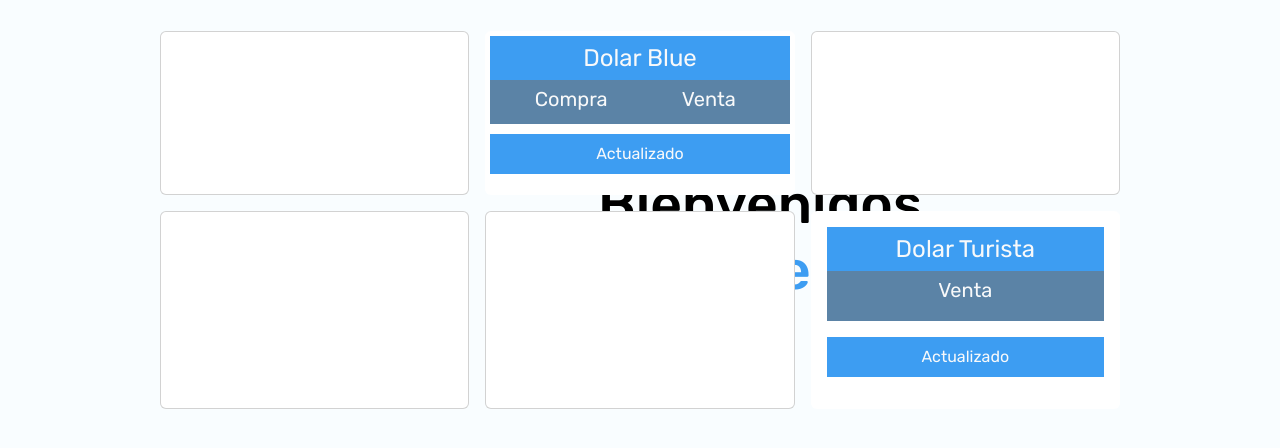
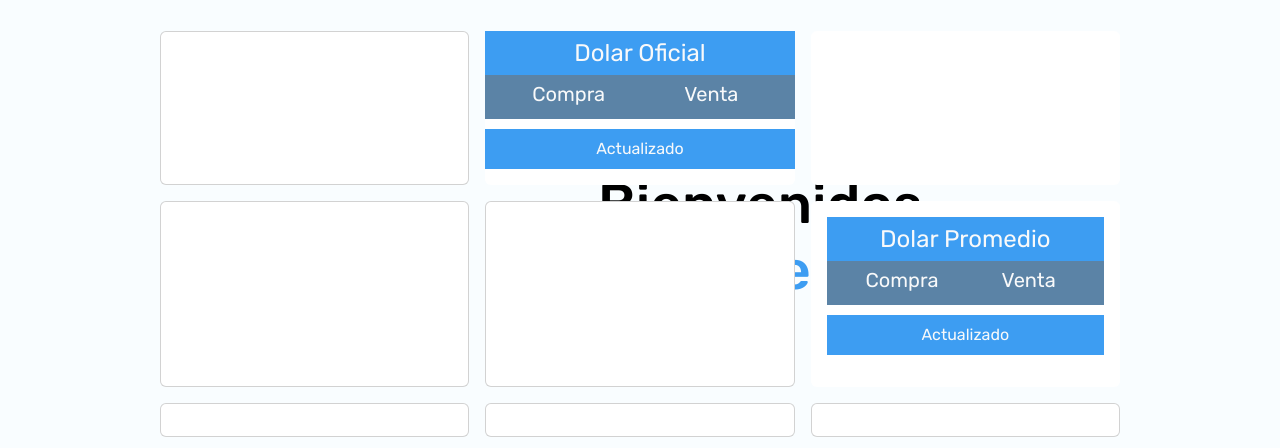
Before and after one commit to FlorenciaGalindezCasas/ITBANK, a plain HTML site: page index.html in a window 1280 px wide. Shown: the part 147-595 px from the top of the page. Drawn offline with nearby package versions, Linux system fonts and the light colour scheme; no server answers.

Commit message:
dolar oficial y promedio

```diff
--- a/index.css
+++ b/index.css
@@ -139,8 +139,8 @@ button:hover {
 /* Grid Dolar */
 
 .cv {
-  padding: 0px;
-  margin: 0px;
+  padding: 0%;
+  margin: 0%;
 }
 
 .db {
@@ -151,10 +151,13 @@ button:hover {
   background-color: #5b83a6;
 }
 
-#variacion,
-#venta,
-#compra,
-#card {
+#variacion_precio,
+#venta_precio,
+#venta_promedio,
+#variacion_promedio,
+#compra_precio,
+#compra_promedio,
+#tarjeta {
   margin: 0px;
   padding: 5px;
 }
--- a/index.html
+++ b/index.html
@@ -68,22 +68,63 @@
 
         <div class="col-12 col-lg-4 p-2">
           <article class="card h-100 border-0">
-            <div id="card" class="card-body border-0">
+            <div id="tarjeta class="card-body border-0">
               <div class="db container-fluid text-center text-light p-1 fs-4">
-                Dolar Blue
+                Dolar Oficial
               </div>
               <div class="valores container-fluid d-flex text-center pt-1 fs-5">
                 <div class="w-50 text-center">
                   <p class="cv text-light">Compra</p>
-                  <p id="compra" class="text-light"></p>
+                  <p id="compra_precio" class="text-light"></p>
                 </div>
                 <div class="w-50 text-center">
                   <p class="cv text-light">Venta</p>
-                  <p id="venta" class="text-light"></p>
+                  <p id="venta_precio" class="text-light"></p>
                 </div>
               </div>
               <div class="text-center">
-                <p id="variacion" class="text-dark"></p>
+                <p id="variacion_precio" class="text-dark"></p>
+              </div>
+              <div class="text-center">
+                <p class="db text-light p-2">Actualizado</p>
+              </div>
+            </div>
+          </article>
+        </div>
+
+        <div class="col-12 col-lg-4 p-2">
+          <article class="card h-100 border-0"">
+            <div class="card-body border-0"></div>
+          </article>
+        </div>
+        <div class="col-12 col-lg-4 p-2">
+          <article class="card h-100">
+            <div class="card-body"></div>
+          </article>
+        </div>
+        <div class="col-12 col-lg-4 p-2">
+          <article class="card h-100">
+            <div class="card-body"></div>
+          </article>
+        </div>
+        <div class="col-12 col-lg-4 p-2">
+          <article class="card h-100 border-0">
+            <div class="card-body border-0">
+              <div class="db container-fluid text-center text-light p-1 fs-4">
+                Dolar Promedio
+         </div>
+              <div class="valores container-fluid d-flex text-center pt-1 fs-5">
+                <div class="w-50 text-center">
+                  <p class="cv text-light">Compra</p>
+                  <p id="compra_promedio" class="text-light"></p>
+                </div>
+                <div class="w-50 text-center">
+                  <p class="cv text-light">Venta</p>
+                  <p id="venta_promedio" class="text-light"></p>
+                </div>
+              </div>
+              <div class="text-center">
+                <p id="variacion_promedio" class="text-dark"></p>
               </div>
               <div class="text-center">
                 <p class="db text-light p-2">Actualizado</p>
@@ -111,25 +152,6 @@
           <article class="card h-100 border-0">
             <div class="card-body border-0">
               <div class="db container-fluid text-center text-light p-1 fs-4">
-                Dolar Turista
-              </div>
-              <div class="valores container-fluid d-flex text-center pt-1 fs-5">
-                <div class="container-fluid text-center text-light">
-                  <p class="cv text-light">Venta</p>
-                  <p id="venta6" class="text-light"></p>
-                </div>
-              </div>
-              <div class="text-center">
-                <p id="variacion6" class="text-dark"></p>
-              </div>
-              <div class="text-center">
-                <p class="db text-light p-2">Actualizado</p>
-              </div>
-            </div>
-          </article>
-        </div>
-      </div>
-    </div>
 
     <!---- Grid con cards ---->
 
--- a/index.js
+++ b/index.js
@@ -6,18 +6,20 @@ fetch("https://www.dolarsi.com/api/api.php?type=valoresprincipales")
   });
 
 function miObj(data) {
-  let venta6 = document.getElementById("venta6");
-  venta6.innerHTML = `$${data[6].casa.venta}`;
+  let venta_promedio = document.getElementById("venta_promedio");
+  venta_promedio.innerHTML = `$${data[6].casa.venta}`;
 
-  let variacion6 = document.getElementById("variacion6");
-  variacion6.innerHTML = `Variacion: ${data[6].casa.variacion}%`;
+  let variacion_promedio = document.getElementById("variacion_promedio");
+  variacion_promedio.innerHTML = `Variacion: ${data[6].casa.variacion}%`;
 
-  let compra = document.getElementById("compra");
-  compra.innerHTML = `$${data[1].casa.compra}`;
+  let compra_promedio = document.getElementById("compra_promedio");
+  compra_promedio.innerHTML = `$${data[6].casa.compra}`;
 
-  let venta = document.getElementById("venta");
-  venta.innerHTML = `$${data[1].casa.venta}`;
+  let ventaOficial = document.getElementById("venta_precio");
+  venta_precio.innerHTML = `$${data[0].casa.venta}`;
 
-  let variacion = document.getElementById("variacion");
-  variacion.innerHTML = `Variacion: ${data[1].casa.variacion}%`;
+  let variacion_oficial = document.getElementById("variacion_precio");
+  variacion_precio.innerHTML = `Variacion: ${data[0].casa.variacion}%`;
+  let compra_oficial = document.getElementById("compra_precio");
+  compra_precio.innerHTML = `$${data[0].casa.compra}`;
 }
```
